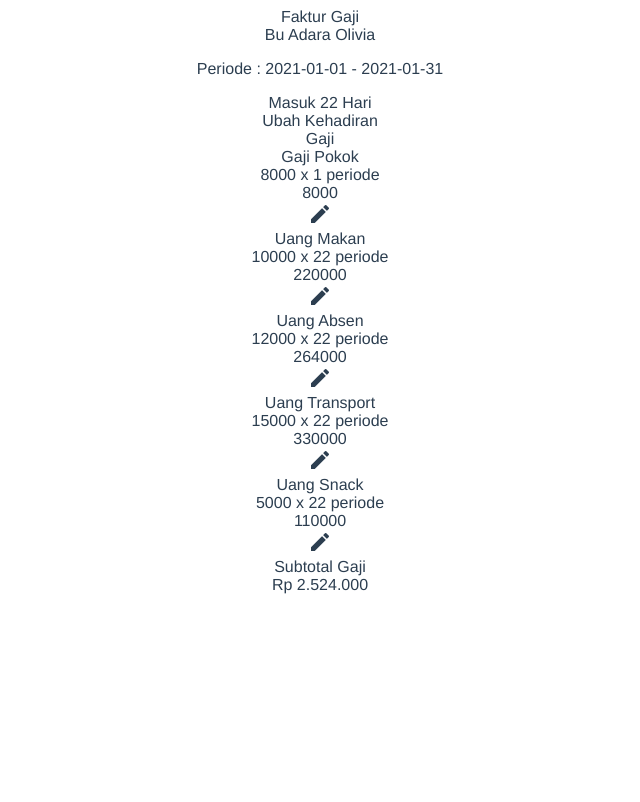
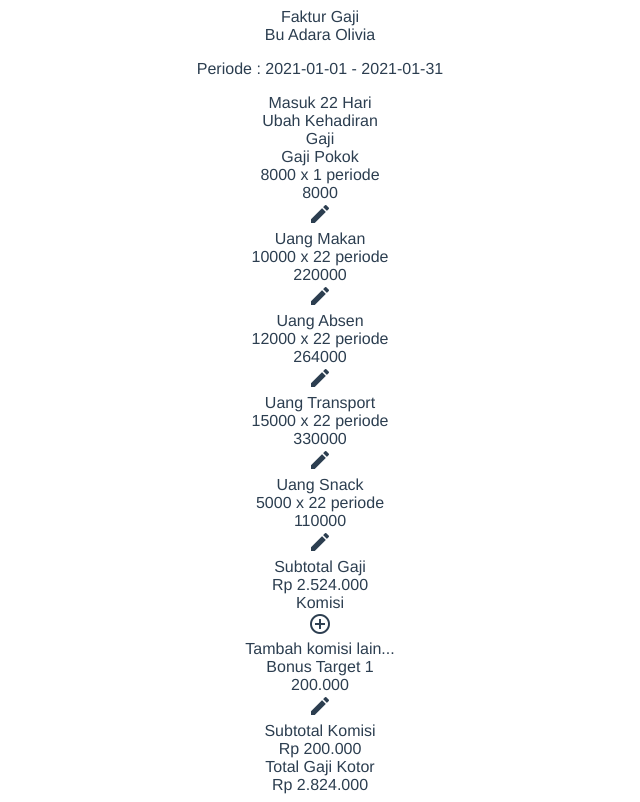
Before and after one commit to anjasmaradwisetiadi/smartlink_dummy, a Vue app: page /#/ in a window 1280 px wide. Shown: the whole page, without its empty margins (320-960 px from the left). Built offline with nearby package versions, Linux system fonts and the light colour scheme.

Commit message:
successfull add page Komisi and page Modal EditKomisi

```diff
--- a/src/components/GajiFaktur.vue
+++ b/src/components/GajiFaktur.vue
@@ -41,6 +41,8 @@
 
       <sekat></sekat>
 
+      <komisi></komisi>
+
 
     </div>
 
@@ -77,6 +79,7 @@
   import {
     mapMutations
   } from 'vuex';
+import Komisi from './gaji_faktur/Komisi.vue';
 
 
 
@@ -90,8 +93,7 @@
       Gaji,
       Sekat,
       EditKeterlambatan,
-
-
+      Komisi,
     },
     data() {
       return {
--- a/src/components/gaji_faktur/Gaji.vue
+++ b/src/components/gaji_faktur/Gaji.vue
@@ -44,7 +44,7 @@
           </div>
 
           <div class="flex mt-4">
-            <div class="w-1/2 text-lg font-semibold">
+            <div class="w-1/2 font-semibold">
               Subtotal Gaji
             </div>
             <div class="w-1/2 font-semibold text-right">
--- /dev/null
+++ b/src/components/gaji_faktur/Komisi.vue
@@ -0,0 +1,58 @@
+<template>
+    <section class="Komisi">
+            <div class="Upah Borongan flex flex-col mt-3 pb-3">
+      <div class="pb-3 border-b px-4">
+        <div class=" text-base font-bold text-left">
+          Komisi
+        </div>
+      </div>
+      <div class="flex flex-col text-left px-4 pb-8 border-b">
+        <div class="flex mt-2">
+          <span class="material-icons text-xl font-bold text-blue-400 -mt-1 "> add_circle_outline
+          </span>
+          <div class="ml-3 text-blue-400 text-base font-semibold cursor-pointer">Tambah komisi lain...</div>
+        </div>
+        <div class="flex mt-3 pb-12 border-b border-dashed">
+          <div class="w-1/2 text-left font-sm ">
+            Bonus Target 1
+          </div>
+          <div class="w-1/2 flex m-auto text-right">
+            <div class="w-full text-sm font-semibold mr-2 ">
+              200.000
+            </div>
+            <span class="material-icons text-base font-bold text-blue-400 -mt-1 cursor-pointer"> mode_edit
+            </span>
+          </div>
+        </div>
+        <div class="flex mt-3 pb-4 ">
+          <div class="w-1/2 flex flex-col text-left">
+            <div class="text-base font-semibold">
+              Subtotal Komisi
+            </div>
+          </div>
+          <div class="w-1/2 text-base font-semibold text-right m-auto">
+            Rp 200.000
+          </div>
+        </div>
+      </div>
+
+      <div class="flex text-lg text-green-500 mt-3 px-4">
+        <div class="w-1/2 font-bold text-left">
+          Total Gaji Kotor
+        </div>
+        <div class="w-1/2 font-bold text-right">
+          Rp 2.824.000</div>
+      </div>
+    </div>
+    </section>
+</template>
+
+<script>
+export default {
+
+}
+</script>
+
+<style lang="scss" scoped>
+
+</style>
```
Also changed, not shown: src/components/all_modal/EditKomisi.vue (added, +63 -0 lines).
